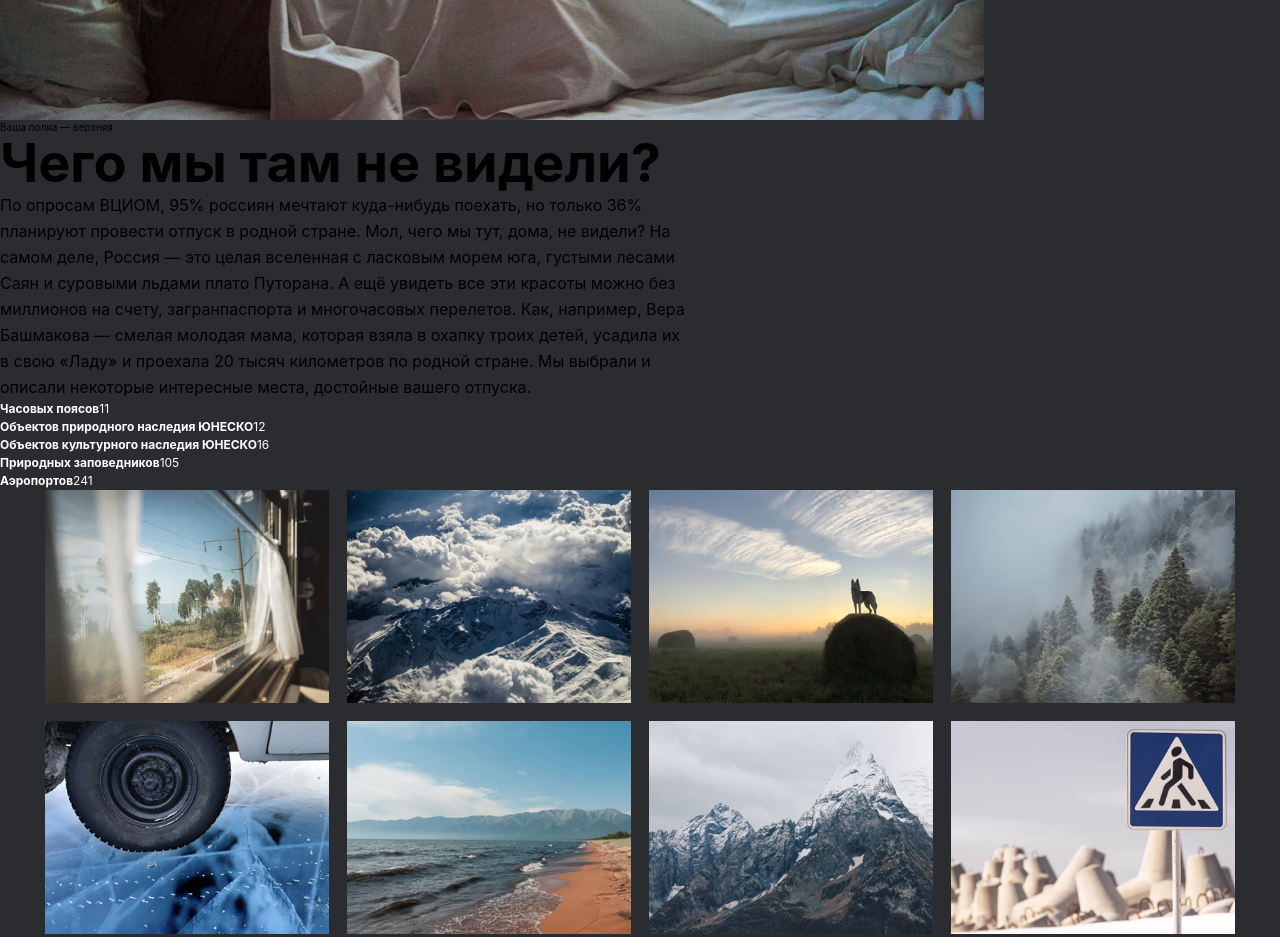
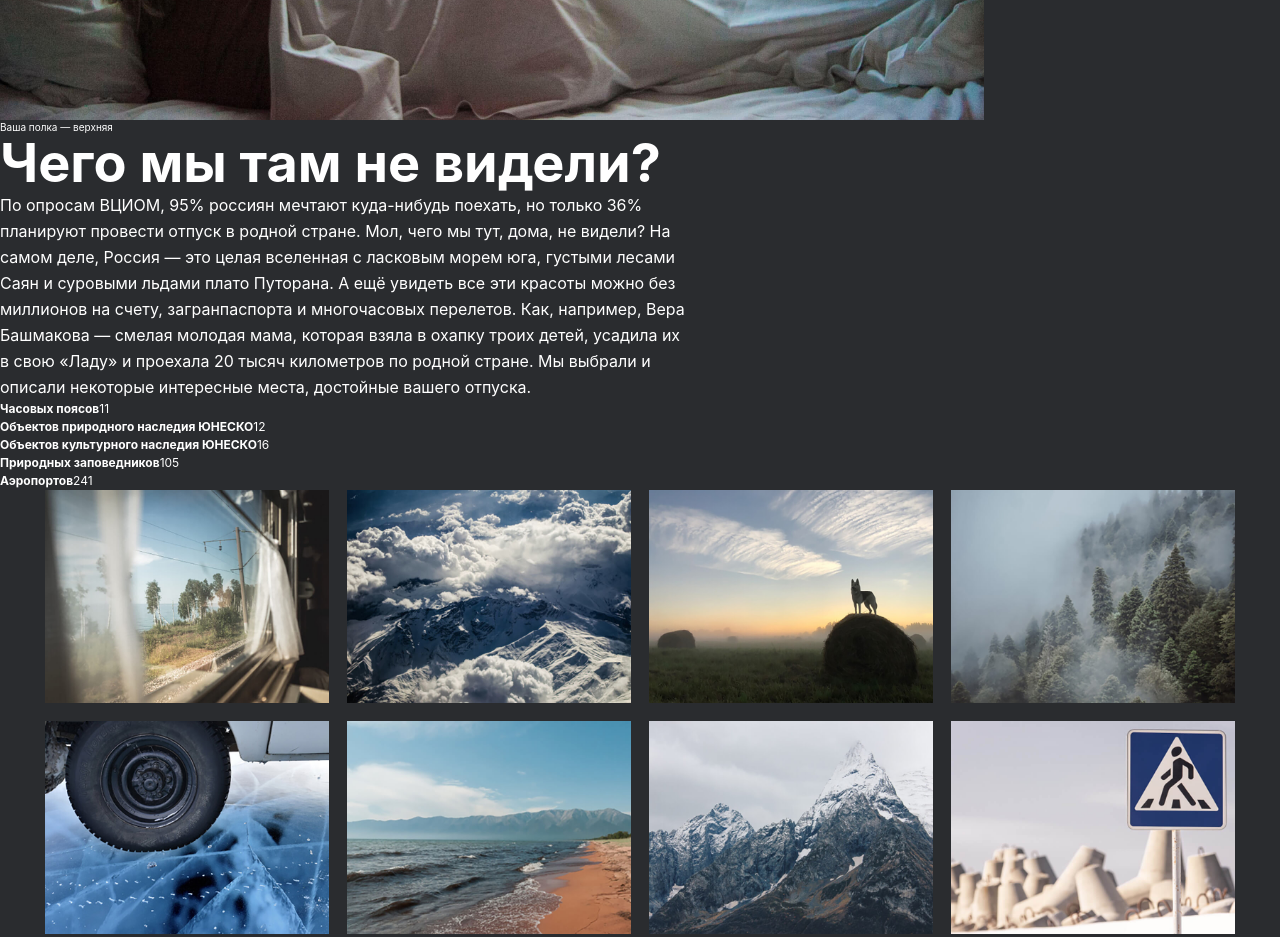
Before and after one commit to burlake/russian-travel, a plain HTML site: page index.html in a window 1280 px wide. Shown: the part 1060-1997 px from the top of the page. Drawn offline with Linux system fonts and the light colour scheme.

Commit message:
color: #FFFFFF;

```diff
--- a/styles.css
+++ b/styles.css
@@ -83,6 +83,7 @@ width: 984px;
 height: 615px;
 display: flex;
 z-index: 0;
+color: #FFFFFF;
 }
 
 .header__illustration-title{
@@ -94,6 +95,7 @@ z-index: 0;
   font-weight: 400px;
   line-height:14px;
   z-index: 2;
+  color: #FFFFFF;
 }
 
 .two-columns__brief{
@@ -105,6 +107,7 @@ z-index: 0;
   font-weight: 900px;
   line-height:58px;
   z-index: 2;
+  color: #FFFFFF;
 }
 
 .two-columns__paragraph{
@@ -115,6 +118,7 @@ z-index: 0;
   font-size: 16px;
   font-weight: 400px;
   line-height:26px;
+  color: #FFFFFF;
 }
 
 .two-columns__paragraph-list{
```
